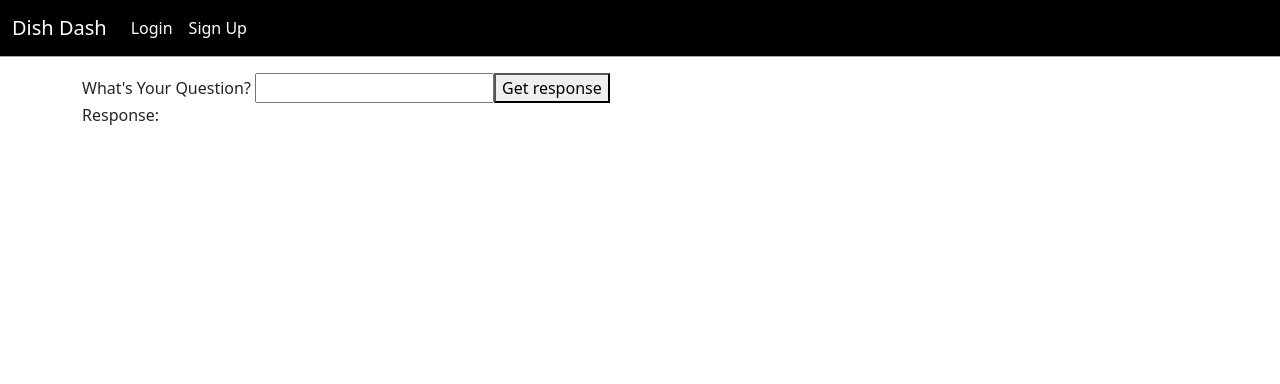
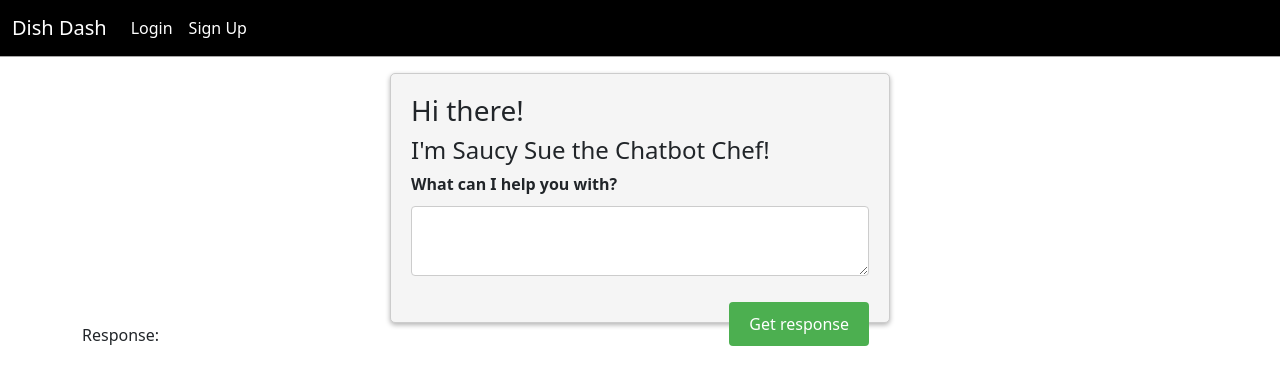
Before and after one commit to emilyzimmerman/Dish-Dash-Client, an Angular app: page /helper in a window 1280 px wide. Shown: the top 384 px of the page. Built offline with nearby package versions, Linux system fonts and the light colour scheme.

Commit message:
Updated Chat GPT UI

```diff
--- a/src/app/chat-gpt/chat-gpt.component.html
+++ b/src/app/chat-gpt/chat-gpt.component.html
@@ -1,10 +1,68 @@
-<form>
-  <label>
-    What's Your Question?
-    <input type="text" name="prompt" [(ngModel)]="prompt">
-  </label>
-  <button (click)="getGptResponse()">Get response</button>
-</form>
 
-Response:
-<p>{{ gptResponse }}</p>
+
+
+<html>
+  <head>
+    <title>ChatGPT Form</title>
+    <style>
+      /* CSS for form container */
+      .form-container {
+        background-color: #f5f5f5;
+        border: 1px solid #ccc;
+        border-radius: 5px;
+        box-shadow: 0 2px 5px rgba(0, 0, 0, 0.3);
+        padding: 20px;
+        max-width: 500px;
+        margin: 0 auto;
+      }
+
+      /* CSS for form labels */
+      label {
+        display: block;
+        margin-bottom: 10px;
+        font-weight: bold;
+      }
+
+      /* CSS for form input fields */
+      input[type="text"], textarea {
+        width: 100%;
+        padding: 10px;
+        margin-bottom: 20px;
+        border: 1px solid #ccc;
+        border-radius: 4px;
+        box-sizing: border-box;
+        resize: vertical;
+      }
+
+      /* CSS for form submit button */
+      .btn-submit {
+        background-color: #4CAF50;
+        color: white;
+        padding: 10px 20px;
+        border: none;
+        border-radius: 4px;
+        cursor: pointer;
+        float: right;
+      }
+
+    </style>
+  </head>
+  <body>
+    <div class="form-container">
+      <form>
+       <h3>Hi there!</h3>
+        <h4>I'm Saucy Sue the Chatbot Chef!</h4>
+        <label for="message">What can I help you with?</label>
+        <textarea type="text" name="prompt" [(ngModel)]="prompt"></textarea>
+        <button class="btn-submit" (click)="getGptResponse()">Get response</button>
+      </form>
+    </div>
+    Response:
+  <p>{{ gptResponse }}</p>
+  <div *ngIf="errors && errors.length">
+    <ul>
+      <li *ngFor="let error of errors">{{ error.message }}</li>
+    </ul>
+  </div>
+  </body>
+</html>
--- a/src/app/chat-gpt/chat-gpt.component.ts
+++ b/src/app/chat-gpt/chat-gpt.component.ts
@@ -9,15 +9,22 @@ import { ChatGPTService } from '../shared/services/chat-gpt.service';
 export class ChatGPTComponent implements OnInit {
   prompt: any = null;
   gptResponse: any = null;
+  errors: any[] = [];
 
   constructor(private gptService: ChatGPTService) {}
 
   ngOnInit(): void {}
 
   getGptResponse() {
-    this.gptService.getGptResponse(this.prompt).subscribe((res: any) => {
-      this.gptResponse = res.generated_text;
-      console.log(res);
-    });
+    this.gptService.getGptResponse(this.prompt).subscribe(
+      (res: any) => {
+        this.gptResponse = res.generated_text;
+        console.log(res);
+      },
+      (error) => {
+        this.errors = error;
+        console.error(error);
+      }
+    );
   }
 }
--- a/src/app/meals/meals.component.html
+++ b/src/app/meals/meals.component.html
@@ -16,8 +16,7 @@
           <p>{{recipe.content}}</p>
         </div>
         <p>
-          <a href="" class="link-secondary">Continue Reading</a>
-        </p>
+          <a routerLink="/recipes/{{recipe.id}}" class="link-secondary">Continue Reading</a>        </p>
 
       </div>
       <div class="col-auto d-none d-lg-block">
--- a/src/app/recipe-detail/recipe-detail.component.ts
+++ b/src/app/recipe-detail/recipe-detail.component.ts
@@ -45,10 +45,10 @@ export class RecipeDetailComponent implements OnInit {
           this.reviews = res.payload.recipe.reviews;
           console.log(this.recipe, recipeId);
           this.isLoading = false;
+          console.log('Reviews', this.reviews);
         },
       });
     });
-    console.log('Reviews', this.reviews.user);
   }
 
   onAddReview(newReview: any) {
```
